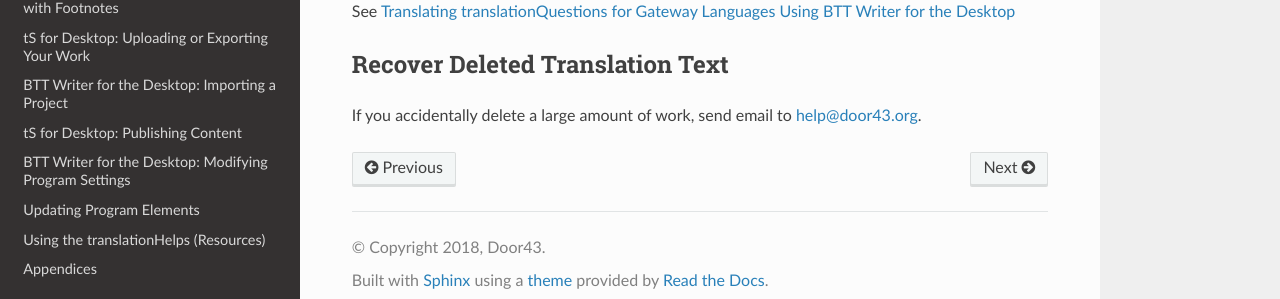
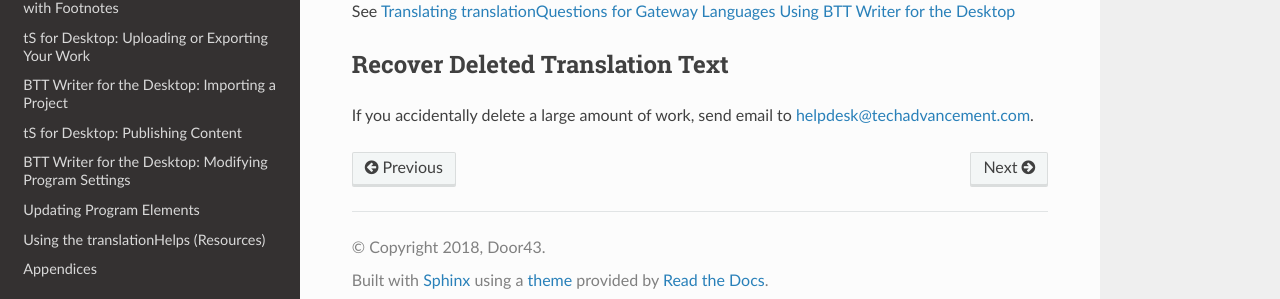
Before and after one commit to mondele/btt-writer-docs, a Sphinx documentation site: the page built from docs/dTranslate.rst, in a window 1280 px wide and 900 px high, scrolled down 2371 px. Shown: the part 583-882 px from the top of the window. Built offline with Sphinx 7.4.7 and the Read the Docs theme 2.0.0, drawn with Linux system fonts in a browser that asks for light colours; pages that are not in the unit, such as notebooks, are missing from menus.

Commit message:
Update dTranslate.rst

```diff
--- a/docs/dTranslate.rst
+++ b/docs/dTranslate.rst
@@ -117,4 +117,4 @@
 Recover Deleted Translation Text
 --------------------------------
 
-If you accidentally delete a large amount of work, send email to help@door43.org.
+If you accidentally delete a large amount of work, send email to helpdesk@techadvancement.com.
```
